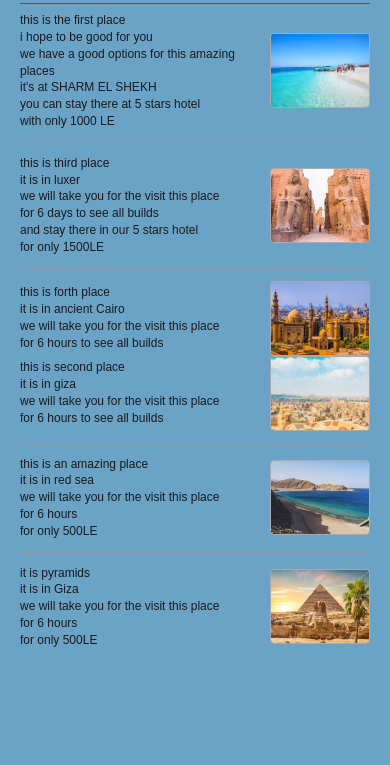
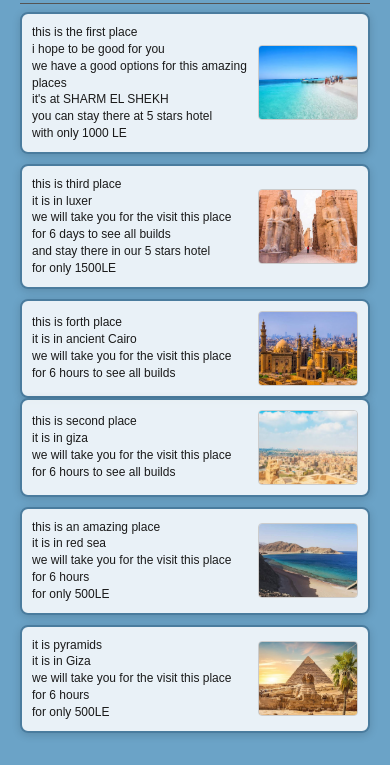
Before and after one commit to youssofamrmohie/NTI-task1, a plain HTML site: page EGY travel/index.html in a window 390 px wide. Shown: the part 79-844 px from the top of the page. Drawn offline with Linux system fonts and the light colour scheme.

Commit message:
added border and hover effect to images

```diff
--- a/EGY travel/style.css
+++ b/EGY travel/style.css
@@ -58,20 +58,27 @@ hr {
     flex: 1;
 }
 
-/* text left and  image on right */
+/* text left and image on right with border */
 .place {
     display: flex;
     gap: 10px;
     align-items: center;
     margin-bottom: 10px;
-    padding-bottom: 10px;
-    border-bottom: 1px solid #999;
+    padding: 10px 12px;
+    background-color: rgba(255, 255, 255, 0.85);
+    border: 2px solid #4a7c9e;
+    border-radius: 8px;
+    box-shadow: 0 2px 8px rgba(0, 0, 0, 0.15);
+    transition: transform 0.2s ease, box-shadow 0.2s ease;
+}
+
+.place:hover {
+    transform: translateY(-2px);
+    box-shadow: 0 4px 12px rgba(0, 0, 0, 0.25);
 }
 
 .place:last-child {
-    border-bottom: none;
     margin-bottom: 0;
-    padding-bottom: 0;
 }
 
 .place-text {
@@ -94,7 +101,7 @@ hr {
     height: 95px;
     object-fit: cover;
     border-radius: 4px;
-    border: 1px solid #aaa;
+    border: 1px solid #ccc;
     display: block;
 }
 
@@ -124,9 +131,10 @@ hr {
     }
 
     .place {
-        margin-bottom: 12px;
-        padding-bottom: 12px;
+        margin-bottom: 10px;
+        padding: 10px;
         gap: 10px;
+        flex-direction: row;
     }
 
     .place-image {
```
